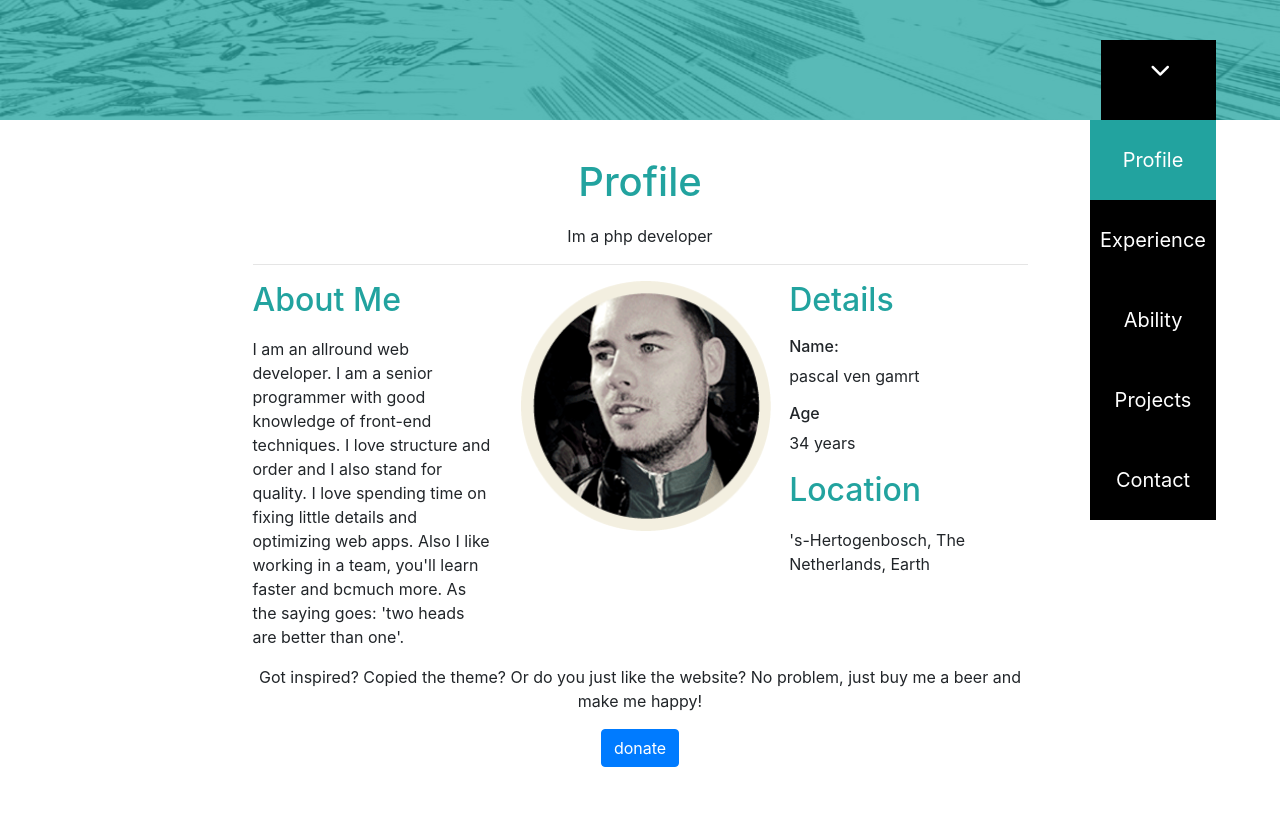
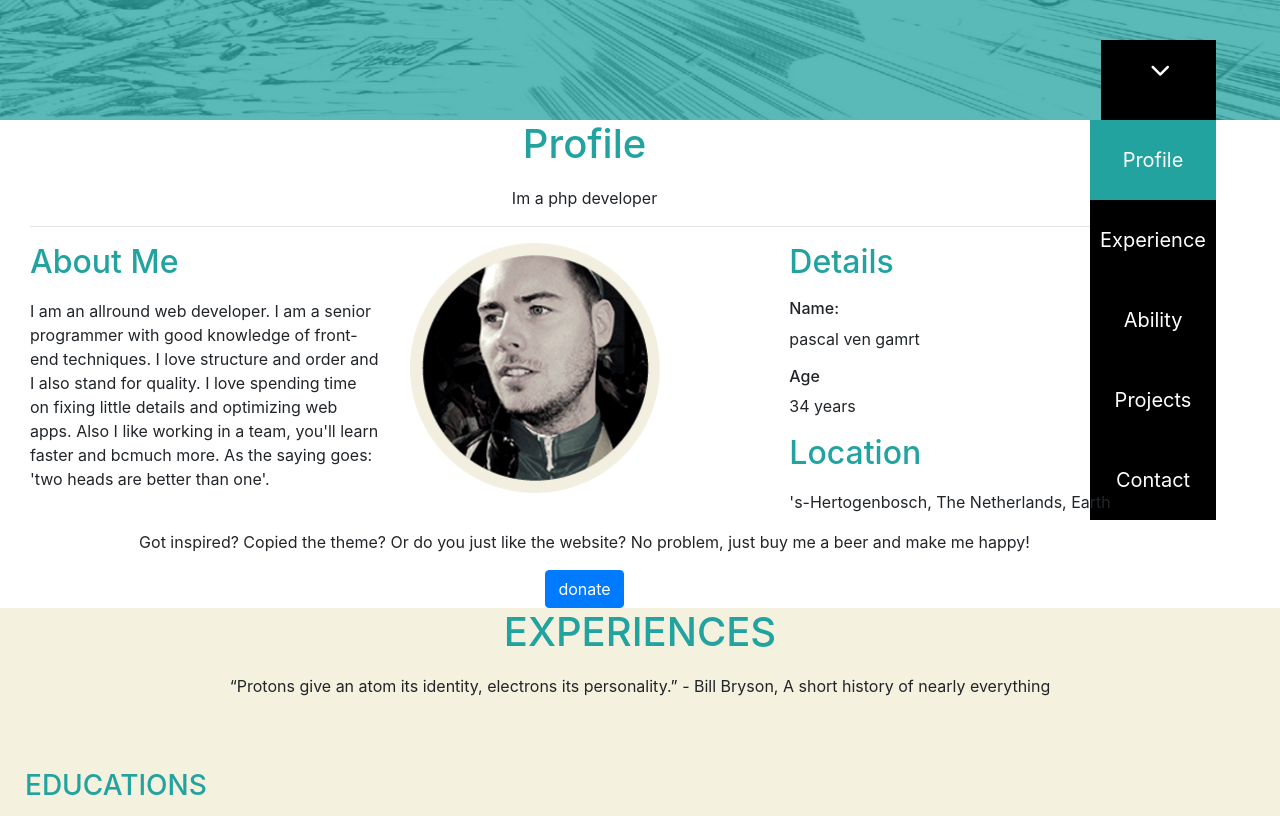
Before and after one commit to santhoshsivam/pvg, a plain HTML site: page index.html in a window 1280 px wide. Shown: the part 680-1496 px from the top of the page. Drawn offline with nearby package versions, Linux system fonts and the light colour scheme.

Commit message:
Update styles2.css

```diff
--- a/CSS/styles2.css
+++ b/CSS/styles2.css
@@ -125,7 +125,7 @@ li a:hover{
 	top: 10%;
 }
 .same{
-	padding:3% 19% 10% 19%;
+	padding:0;
 }
 .same1{
 	padding:3% 15% 10% 15%;
```
